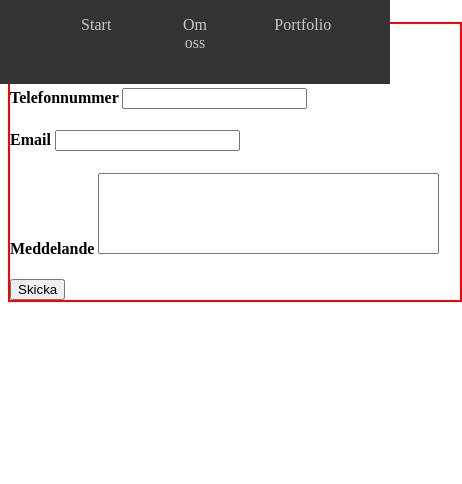
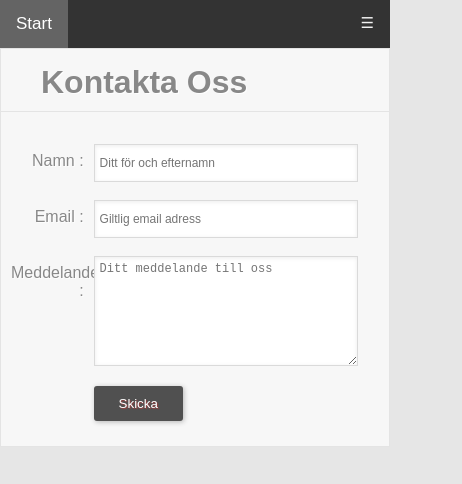
Before and after one commit to pakanatahu/PortfolioProjekt, a plain HTML site: page kontakt.html in a window 390 px wide. Shown: the whole page, 462 px wide, since content can reach past the window. Drawn offline with nearby package versions, Linux system fonts and the light colour scheme; a web font is replaced by a local one.

Commit message:
Add files via upload

```diff
--- a/index.html
+++ b/index.html
@@ -1,16 +1,28 @@
 <!DOCTYPE html>
+<html>
 <head>
-<title></title>
-<meta charset="utf-8"/>
-<script src="https://ajax.googleapis.com/ajax/libs/jquery/3.2.1/jquery.min.js" type="text/javascript"></script>
-<link rel="stylesheet" type="text/css" href="style.css">
+  <link rel="stylesheet" type="text/css" href="style.css">
+  <link href="https://fonts.googleapis.com/css?family=Droid+Sans" rel="stylesheet">
 </head>
 <body>
-<div id="header">
+
+<div class="header" id="header_menu">
   <a href="index.html">Start</a>
-  <a href="">Om oss</a>
-  <a href="">Portfolio</a>
-  <a href="kontakt.html">kontakt</a>
+  <a href="om_oss.html">Om oss</a>
+  <a href="portfolio.html">Portfolio</a>
+  <a href="kontakt.html">Kontakt</a>
+  <a href="javascript:void(0);" style="font-size:15px;" class="icon" onclick="resize_header()">&#9776;</a>
 </div>
+<script src="script.js"></script>
+<script src="https://ajax.googleapis.com/ajax/libs/jquery/3.2.1/jquery.min.js"></script>
+
+<div id="startsida-content">
+  <h1>Välkommen till våran Portfoliosida!</h1>
+  <p>Vi är några studenter på Örebro Universitet som går systemvetenskapsprogrammet </br>
+  På den här sidan kan ta reda på mer infomration om oss och se våran portfolio med tidigare projekt
+  </p>
+  <img scr=""/>
+</div>
+
 </body>
 </html>
--- a/kontakt.html
+++ b/kontakt.html
@@ -1,54 +1,42 @@
 <!DOCTYPE html>
+<html>
 <head>
   <link rel="stylesheet" type="text/css" href="style.css">
-<script src="https://ajax.googleapis.com/ajax/libs/jquery/3.2.1/jquery.min.js"></script>
-<script>
-  $(document).ready(function(){
-      $("#message_button").click(function(){
-          var m_name = $('#message_name').val();
-          var m_number = $('#message_number').val();
-          var m_email = $('#message_email').val();
-          var m_text = $('#message_text').val();
-
-          if (m_name == "" | m_name == "" | m_name == "" | m_name == "") {
-              alert("empty");
-          }
-          if (/\S+@\S+\.\S+/.test(m_email) == true) {
-              alert("yes");
-          } else {
-              alert("no");
-          }
-
-    });
-});
-</script>
+  <link href="https://fonts.googleapis.com/css?family=Droid+Sans" rel="stylesheet">
 </head>
 <body>
-  <div id="header">
+
+<div class="header" id="header_menu">
   <a href="index.html">Start</a>
-    <a href="">Om oss</a>
-    <a href="">Portfolio</a>
-    <a href="kontakt.html">kontakt</a>
+  <a href="om_oss.html">Om oss</a>
+  <a href="portfolio.html">Portfolio</a>
+  <a href="kontakt.html">Kontakt</a>
+  <a href="javascript:void(0);" style="font-size:15px;" class="icon" onclick="resize_header()">&#9776;</a>
 </div>
-  <div>
-  <form id = "message_form">
-    <h4>
-      Namn
-      <input type = "text" id = "message_name">
-      <h4>
-        <h4>
-  	Telefonnummer
-  	<input type = "text" id = "message_number">
-  	</h4>
-        <h4>
-  	Email
-  	<input type = "text" id = "message_email">
-  	</h4>
-    <h4>Meddelande
-      <textarea  id = "message_text" cols="40" rows="5"></textarea>
-      </h4>
-    <button id ="message_button"> Skicka </button>
+<div id="wrapper">
+  <form class="kontakt-form" action="" method="post">
+      <h1>Kontakta Oss</h1>
+      <label>
+          <span>Namn :</span>
+          <input id="name" type="text" name="name" placeholder="Ditt f&ouml;r och efternamn" />
+      </label>
+
+      <label>
+          <span>Email :</span>
+          <input id="email" type="email" name="email" placeholder="Giltlig email adress" />
+      </label>
+
+      <label>
+          <span>Meddelande :</span>
+          <textarea id="message" name="message" placeholder="Ditt meddelande till oss"></textarea>
+      </label>
+       <label>
+          <span>&nbsp;</span>
+          <input type="button" class="button" value="Skicka" />
+      </label>
   </form>
 </div>
+<script src="script.js"></script>
+<script src="https://ajax.googleapis.com/ajax/libs/jquery/3.2.1/jquery.min.js"></script>
 </body>
 </html>
--- /dev/null
+++ b/script.js
@@ -0,0 +1,27 @@
+function resize_header() {
+    var x = document.getElementById("header_menu");
+    if (x.className === "header") {
+        x.className += " responsive";
+    } else {
+        x.className = "header";
+    }
+}
+
+$(document).ready(function(){
+    $("#message_button").click(function(){
+        var m_name = $('#message_name').val();
+        var m_number = $('#message_number').val();
+        var m_email = $('#message_email').val();
+        var m_text = $('#message_text').val();
+
+        if (m_name == "" | m_name == "" | m_name == "" | m_name == "") {
+            alert("empty");
+        }
+        if (/\S+@\S+\.\S+/.test(m_email) == true) {
+            alert("yes");
+        } else {
+            alert("no");
+        }
+
+    });
+});
--- a/style.css
+++ b/style.css
@@ -1,58 +1,165 @@
-#message_text {
-    resize: none;
-}
-#message_form {
-    width: 450px;
-    margin-top: 6%;
-    border: 2px solid red;
-}
-#message_div {
-    margin-top: 40px;
-    border: 2px solid red;
-}
-
-#header {
-    overflow: hidden;
-    background-color: #333;
-    left: 0;
-    position: fixed; /* Set the navbar to fixed position */
-    top: 0; /* Position the navbar at the top of the page */
-    width: 100%; /* Full width */
-    text-align: center;
-    height: 10%;
-}
-
-#header a {
-    /*border: 2px solid red;*/
-
-    width: 10%;
-    height: 60%;
-    vertical-align: middle;
-    top: 0;
-    /*margin: 5%, 0px;*/
-    display: inline-block;
-    color: rgb(200,200,200);
-    text-align: center;
-    padding: 16px 27.9px;
-    text-decoration: none;
-}
-
-#header a:hover, a:active {
-  color: rgb(255,255,255);
-  background-color: rgb(100,100,100);
+body {
+    margin:0;
+    background-color: #e6e6e6;
+    font-family: 'Droid Sans', sans-serif;
 }
 
 
-/*ul {
-  align-self: center;
-  text-align: center;
+.header {
+  overflow: hidden;
+  background-color: #333;
+
 }
 
-li {
+.header a {
+  float: left;
+  display: block;
+  color: #f2f2f2;
+  text-align: center;
+  padding: 14px 16px;
+  text-decoration: none;
+  font-size: 17px;
+}
+
+.header a:hover {
+  background-color: rgb(100, 100, 100);
+  color: rgb(255, 255, 255);
+}
+
+.header .icon {
+  display: none;
+}
+
+.kontakt-form {
+    margin-left:auto;
+    margin-right:auto;
+    max-width: 500px;
+    background: #F7F7F7;
+    padding: 25px 15px 25px 10px;
+    font-family: 'Droid Sans', sans-serif;
+    color: #888;
+    text-shadow: 1px 1px 1px #FFF;
+    border:1px solid #E4E4E4;
+}
+.kontakt-form h1 {
+    font-size: 2em;
+    padding: 0px 0px 10px 40px;
+    display: block;
+    border-bottom:1px solid #E4E4E4;
+    margin: -10px -15px 30px -10px;;
+    color: #888;
+}
+.kontakt-form h1>span {
+    display: block;
+    font-size: 1em;
+}
+.kontakt-form label {
+    display: block;
+    margin: 0px;
+}
+.kontakt-form label>span {
+    float: left;
+    width: 20%;
+    text-align: right;
+    padding-right: 10px;
+    margin-top: 10px;
+    color: #888;
+}
+.kontakt-form input[type="text"], .kontakt-form input[type="email"], .kontakt-form textarea, .kontakt-form select {
+    border: 1px solid #DADADA;
+    color: #888;
+    height: 30px;
+    margin-bottom: 16px;
+    margin-right: 6px;
+    margin-top: 2px;
+    outline: 0 none;
+    padding: 3px 3px 3px 5px;
+    width: 70%;
+    font-size: 12px;
+    line-height:15px;
+    box-shadow: inset 0px 1px 4px #ECECEC;
+    -moz-box-shadow: inset 0px 1px 4px #ECECEC;
+    -webkit-box-shadow: inset 0px 1px 4px #ECECEC;
+}
+.kontakt-form textarea{
+    padding: 5px 3px 3px 5px;
+}
+.kontakt-form select {
+    background: #FFF url('down-arrow.png') no-repeat right;
+    background: #FFF url('down-arrow.png') no-repeat right);
+    appearance:none;
+    -webkit-appearance:none;
+    -moz-appearance: none;
+    text-indent: 0.01px;
+    text-overflow: '';
+    width: 70%;
+    height: 35px;
+    line-height: 25px;
+}
+.kontakt-form textarea{
+    height:100px;
+}
+.kontakt-form .button {
+    background: rgb(80,80,80);
+    border: none;
+    padding: 10px 25px 10px 25px;
+    color: #FFF;
+    box-shadow: 1px 1px 5px #B6B6B6;
+    border-radius: 3px;
+    text-shadow: 1px 1px 1px #9E3F3F;
+    cursor: pointer;
+}
+.kontakt-form .button:hover {
+    background: rgb(100,200,100);
+}
+
+#message_div {
+  background-color: green;
   display: inline-block;
-  width: 24%;
-  height: 100%;
-  border: 5px solid red;
+  width: 30%;
+  padding: 20px 5%;
+  border: 2px solid black;
+}
+
+#about_us_div {
+}
+
+#about_us_h1 {
+    text-align: center;
+    font-size: 3em;
+}
+
+#about_us_div h2 {
+    margin-left: 10%;
+    font-size: 2em;
+}
+
+#about_us_hr_top {
+    width: 95%;
+    color:grey;
+}
+#about_us_div_hr {
+    width: 90%;
+}
+
+@media screen and (max-width: 600px) {
+  .header a:not(:first-child) {display: none;}
+  .header a.icon {
+    float: right;
+    display: block;
+  }
+}
+
+@media screen and (max-width: 600px) {
+  .header.responsive {position: relative;}
+  .header.responsive .icon { position: absolute;
+    right: 0;
+    top: 0;
+  }
+  .header.responsive a {
+    float: none;
+    display: block;
+    text-align: left;
+  }
 
 }
-*/
```
Lines whose indentation alone changed are shown as unchanged.
